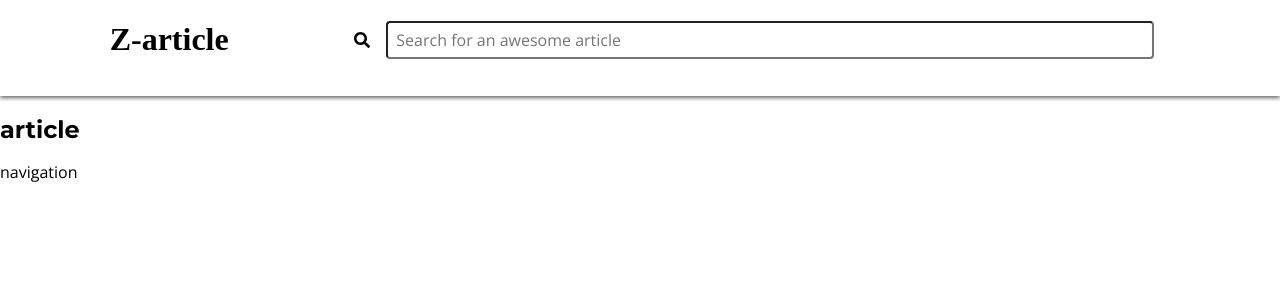
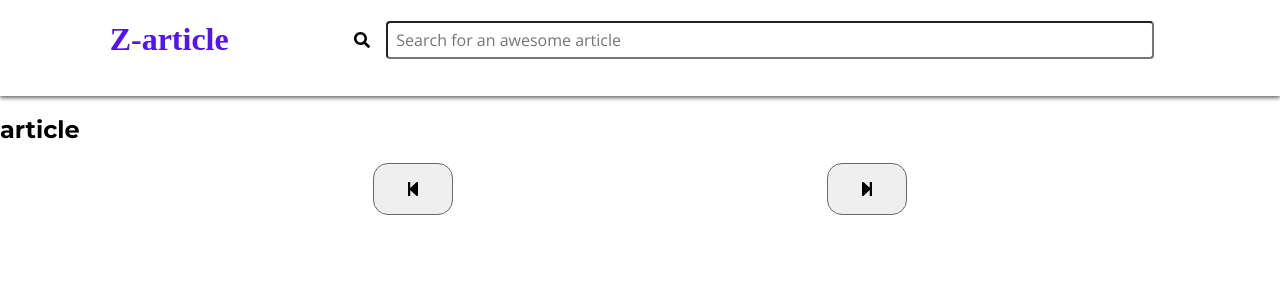
Before and after one commit to jmtalarn/z-article, a React (Create React App) app: page / in a window 1280 px wide. Shown: the top 300 px of the page. Built offline with nearby package versions, Linux system fonts and the light colour scheme; a web font is replaced by a local one.

Commit message:
Styling Navigation

```diff
--- a/src/App.css
+++ b/src/App.css
@@ -1,5 +1,6 @@
 .header .title {
 	font-family: 'Kumar One Outline', cursive;
+	color: var(--main-color);
 }
 
 .header {
--- a/src/App.js
+++ b/src/App.js
@@ -1,5 +1,6 @@
 import React, { Component } from 'react';
 import Search from './components/Search';
+import Navigation from './components/Navigation';
 import './utils/FontAwesome.init';
 import './App.css';
 
@@ -16,9 +17,7 @@ class App extends Component {
 					<article>
 						<h2>article</h2>
 					</article>
-					<nav>
-						navigation
-					</nav>
+					<Navigation />
 				</main>
 			</div>
 		);
--- /dev/null
+++ b/src/components/Navigation/index.js
@@ -0,0 +1,22 @@
+import React, { Component } from 'react';
+import './navigation.css'
+	;
+import { FontAwesomeIcon } from '@fortawesome/react-fontawesome';
+
+export default class Navigation extends Component {
+
+	render() {
+
+		return (
+			<nav className="navigation">
+				<button className="nav-button">
+					<FontAwesomeIcon icon="step-backward" />
+				</button>
+				<button className="nav-button">
+					<FontAwesomeIcon icon="step-forward" />
+				</button>
+			</nav>
+		);
+	}
+
+}
--- /dev/null
+++ b/src/components/Navigation/navigation.css
@@ -0,0 +1,19 @@
+.navigation {
+	width: 100%;
+	display: flex;
+	align-items: center;
+	justify-content: space-evenly;
+}
+
+.navigation .nav-button {
+	border: 1px solid dimgray;
+	padding: 1rem;
+	width: 5rem;
+	border-radius: 15px;
+	cursor: pointer;
+	transition: all 300ms ease-in;
+}
+
+.navigation .nav-button:hover {
+	background-color: var(--highlight-color);
+}
--- a/src/index.css
+++ b/src/index.css
@@ -1,7 +1,7 @@
 @import url('https://fonts.googleapis.com/css?family=Kumar+One+Outline|Montserrat:400,700|Open+Sans:300,400');
 
 @import 'normalize.css';
-
+@import 'variables.css';
 
 body {
 	font-family: 'Open Sans', sans-serif;
--- /dev/null
+++ b/src/variables.css
@@ -0,0 +1,4 @@
+:root {
+	--main-color: #5413f7;
+	--highlight-color: #5413f755;
+}
```
